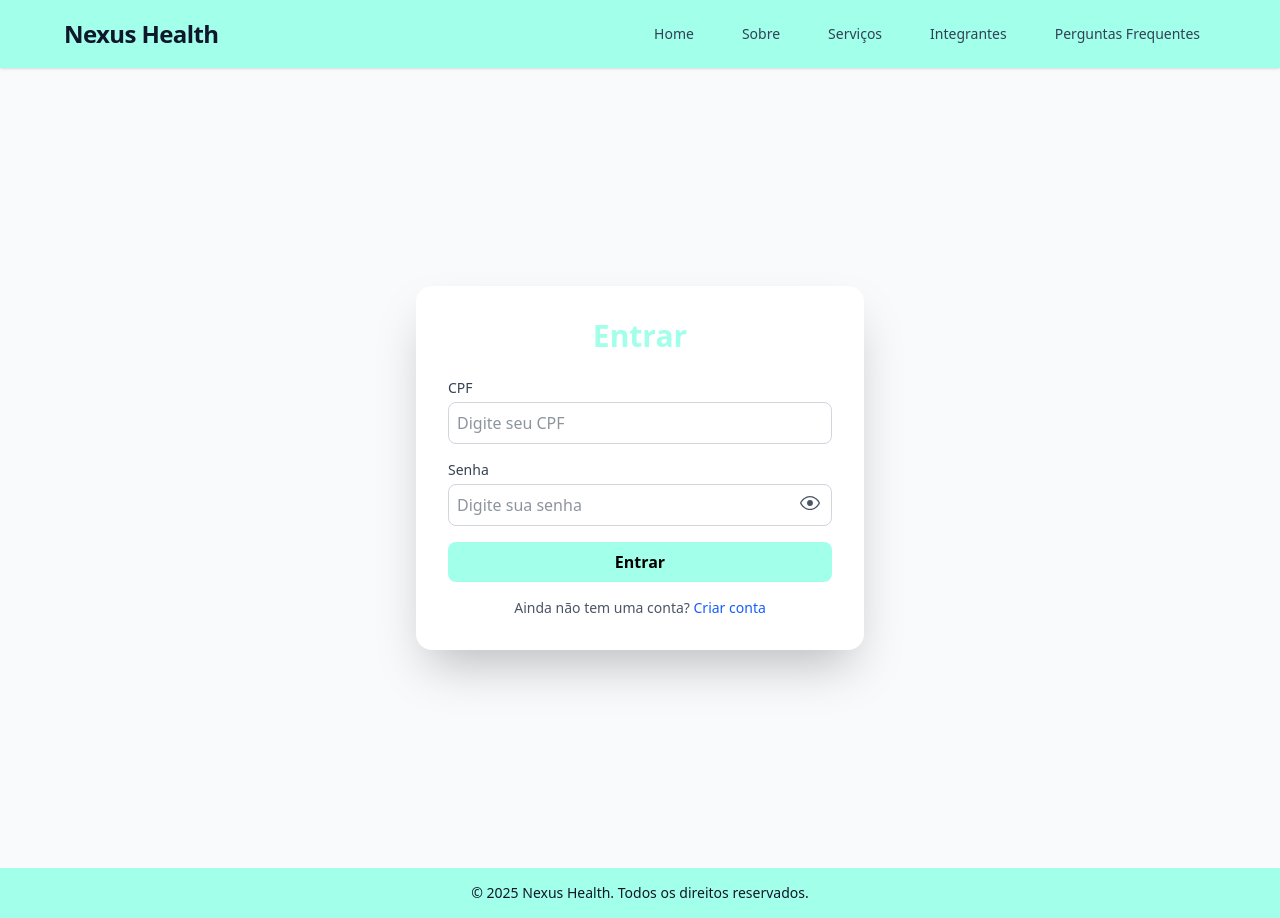
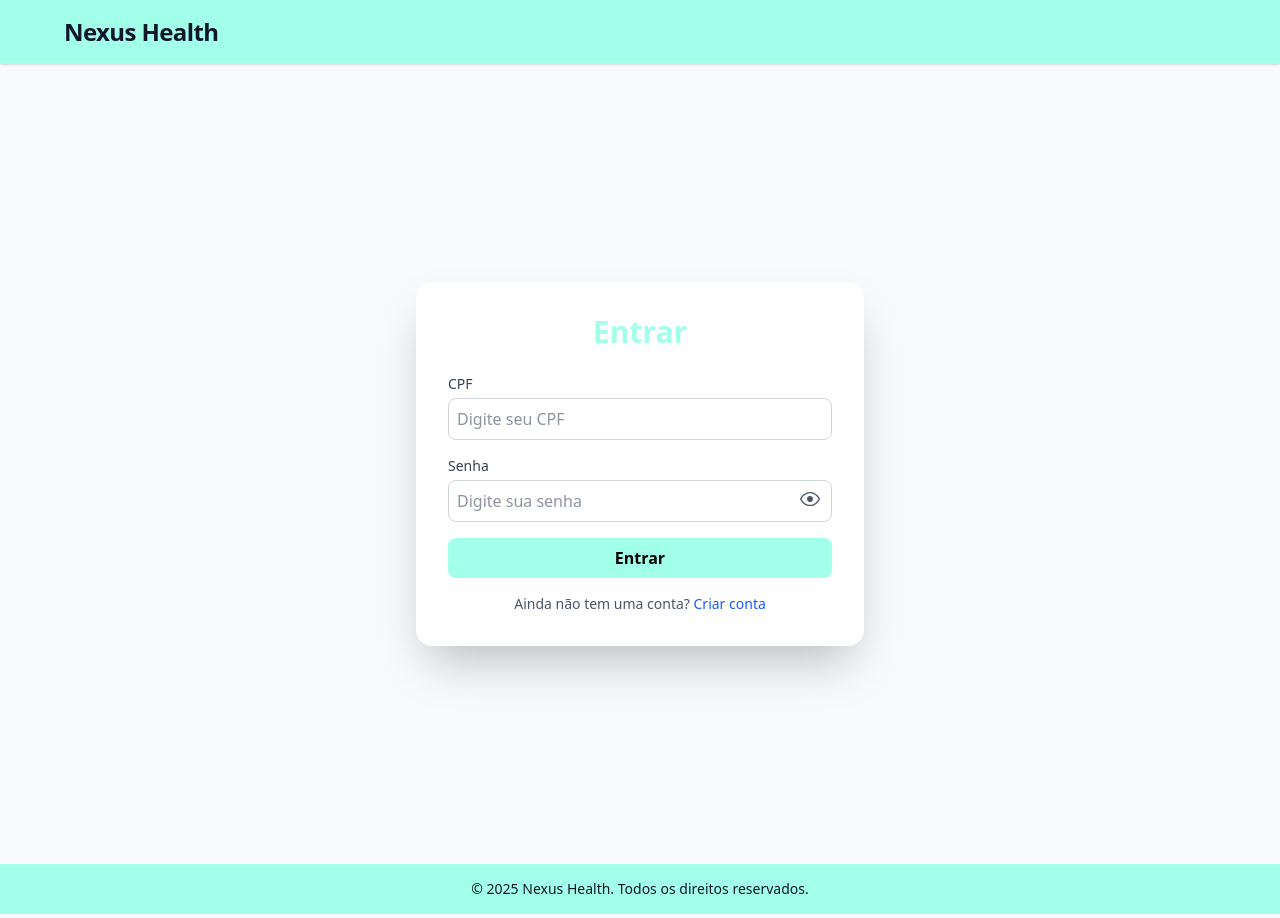
Before and after one commit to NexusHealth-1TDSPJ/frontend, a React (Vite) app in the folder nexushealth/: page /login in a window 1280 px wide. Built offline with nearby package versions, Linux system fonts and the light colour scheme.

Commit message:
feat(cabecalho)!: remove nav caso o usuario nao esteja autenticado

```diff
--- a/nexushealth/src/components/Cabecalho/Cabecalho.tsx
+++ b/nexushealth/src/components/Cabecalho/Cabecalho.tsx
@@ -6,36 +6,39 @@ import { useEffect, useState } from "react";
 export default function Cabecalho() {
   const navigate = useNavigate();
   const [primeiroNome, setPrimeiroNome] = useState<string>("");
+  const [autenticado, setAutenticado] = useState<boolean>(false);
 
   useEffect(() => {
     const token = localStorage.getItem("token");
     if (!token) return;
 
+    setAutenticado(true);
+
     const fetchUser = async () => {
       try {
-        const response = await fetch("colocar o endpoint depois que fizerem o deploy do backend (GET com nome do paciente)", {
+        const response = await fetch(
+          "colocar o endpoint depois que fizerem o deploy do backend (GET com nome do paciente)",
+          {
             method: "GET",
             headers: {
-            Authorization: `Bearer ${token}`,
-          },
-        });
+              Authorization: `Bearer ${token}`,},});
 
         if (!response.ok) {
-          throw new Error("Erro ao buscar paciente");
-        }
+          throw new Error("Erro ao buscar paciente");}
 
         const data = await response.json();
         const primeiro = data.nome?.split(" ")[0] || "";
         setPrimeiroNome(primeiro);
       } catch (error) {
-        console.error(error);
-      }};
+        console.error(error);}};
 
-    fetchUser();}, []);
+    fetchUser();},[]);
 
   return (
     <header className="w-full bg-[#a2ffe9] text-slate-900 flex flex-wrap justify-between items-center py-4 px-4 sm:px-6 md:px-8 lg:px-16 z-20 relative shadow-sm">
       <h1 className="text-2xl font-bold tracking-tight">Nexus Health</h1>
+
+      {autenticado && (
         <div className="flex items-center gap-4">
           <Menu />
           {primeiroNome && (
@@ -43,10 +46,12 @@ export default function Cabecalho() {
               <span className="font-medium">{primeiroNome}</span>
               <button
                 onClick={() => navigate("/editar-usuario")}
-              className="text-slate-900 hover:text-slate-700"><HiOutlineUserCircle size={28} />
+                className="text-slate-900 hover:text-slate-700">
+                <HiOutlineUserCircle size={28}/>
               </button>
             </div>)}
         </div>
+    )}
     </header>
   );
 }
```
Lines whose indentation alone changed are shown as unchanged.
